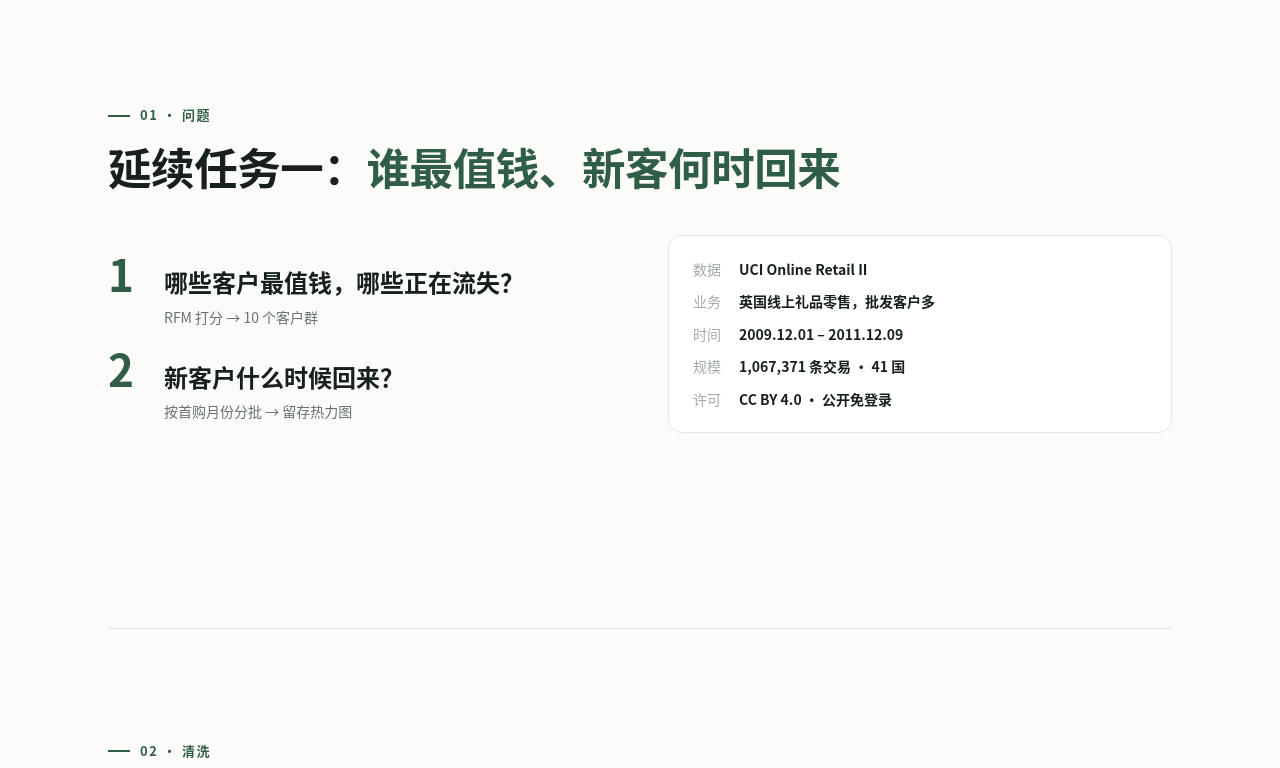
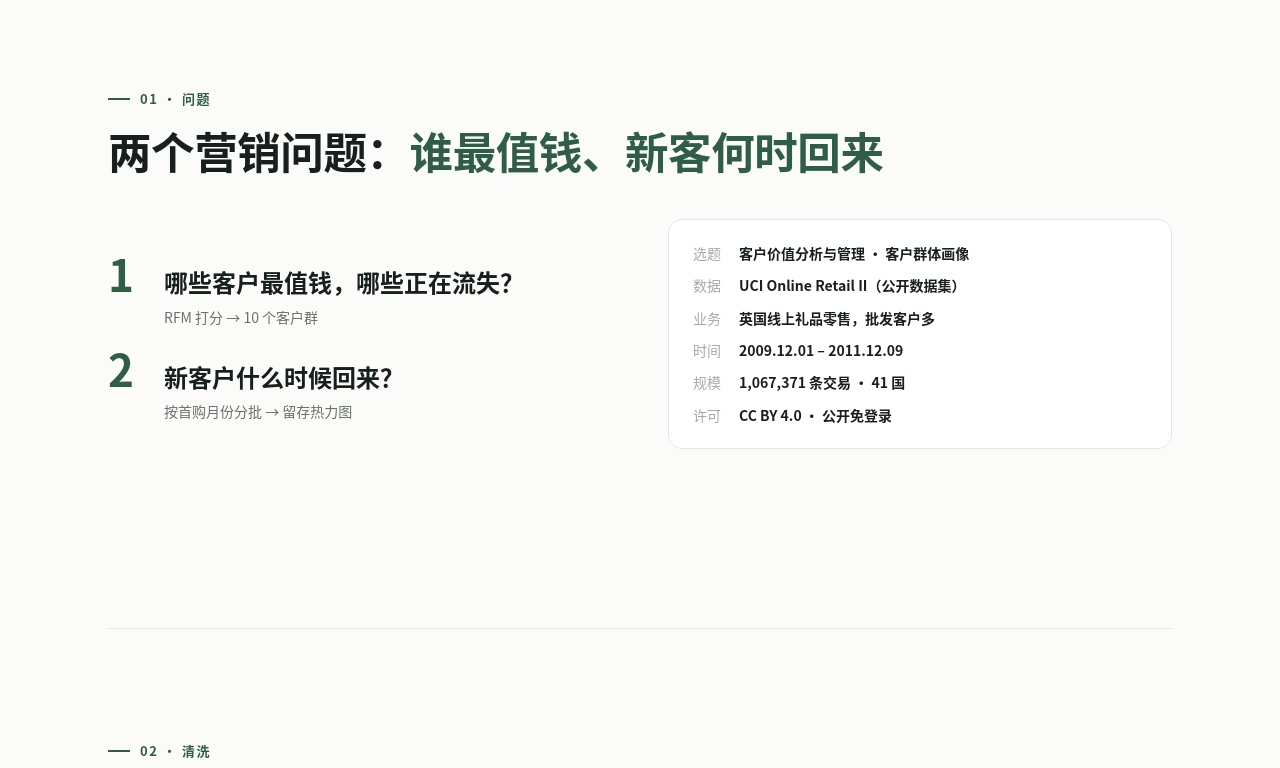
Before and after one commit to Mist-wu/ai-marketing-analysis, a plain HTML site: page task2-rfm-retention/site/index.html in a window 1280 px wide. Shown: the part 860-1628 px from the top of the page. Drawn offline with Linux system fonts and the light colour scheme; animation ran at ten frames a second.

Commit message:
Make task2 page standalone and name the course topic
Co-Authored-By: Claude Opus 5.5 <noreply@anthropic.com>

```diff
--- a/task2-rfm-retention/site/index.html
+++ b/task2-rfm-retention/site/index.html
@@ -205,14 +205,15 @@ body.present .hint{display:block}
 
 <section class="slide" id="s-data" data-nav="问题">
   <div class="idx rv">01 · 问题</div>
-  <h2 class="rv" style="--d:1">延续任务一：<em>谁最值钱、新客何时回来</em></h2>
+  <h2 class="rv" style="--d:1">两个营销问题：<em>谁最值钱、新客何时回来</em></h2>
   <div class="cols half">
     <div class="qs">
       <div class="q rv" style="--d:2"><b>1</b><div>哪些客户最值钱，哪些正在流失？<span>RFM 打分 → 10 个客户群</span></div></div>
       <div class="q rv" style="--d:3"><b>2</b><div>新客户什么时候回来？<span>按首购月份分批 → 留存热力图</span></div></div>
     </div>
     <dl class="spec rv" style="--d:4">
-      <dt>数据</dt><dd>UCI Online Retail II</dd>
+      <dt>选题</dt><dd>客户价值分析与管理 · 客户群体画像</dd>
+      <dt>数据</dt><dd>UCI Online Retail II（公开数据集）</dd>
       <dt>业务</dt><dd>英国线上礼品零售，批发客户多</dd>
       <dt>时间</dt><dd class="num">2009.12.01 – 2011.12.09</dd>
       <dt>规模</dt><dd class="num">1,067,371 条交易 · 41 国</dd>
@@ -347,7 +348,7 @@ body.present .hint{display:block}
   <div class="lim">
     <div class="rv" style="--d:2"><b>22%</b><span>明细缺客户编号，约 £310 万未计入</span></div>
     <div class="rv" style="--d:3"><b>营收≠利润</b><span>数据没有成本字段</span></div>
-    <div class="rv" style="--d:4"><b>批发为主</b><span>不能直接套用到零售或美妆</span></div>
+    <div class="rv" style="--d:4"><b>批发为主</b><span>不能直接套用到零售消费者</span></div>
     <div class="rv" style="--d:5"><b>2 年</b><span>季节性需更多年份与对照实验验证</span></div>
   </div>
   <div class="next rv" style="--d:6"><strong>下一步</strong><span class="pill">K-means 对比 RFM</span><span class="pill">BG/NBD 预测 CLV</span><span class="pill">购物篮交叉销售</span></div>
```
